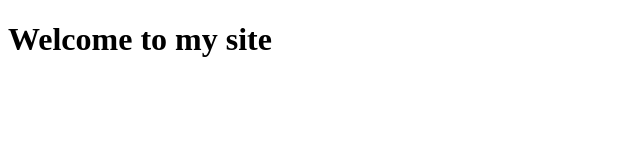
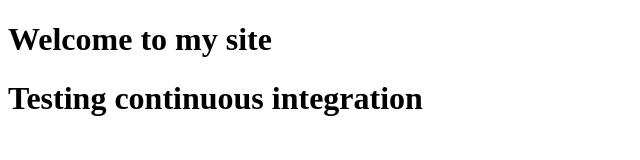
Before and after one commit to lukemarak/bootstrap5-test, a plain HTML site: page index.html in a window 1280 px wide. Shown: the whole page, without its empty margins (0-640 px from the left). Drawn offline with Linux system fonts and the light colour scheme.

Commit message:
testing ci

```diff
--- a/index.html
+++ b/index.html
@@ -8,5 +8,7 @@
 </head>
 <body>
     <h1>Welcome to my site</h1>
+
+    <h1>Testing continuous integration</h1>
 </body>
 </html>
```
Also changed, not shown: test.txt (added), 1 other file.
